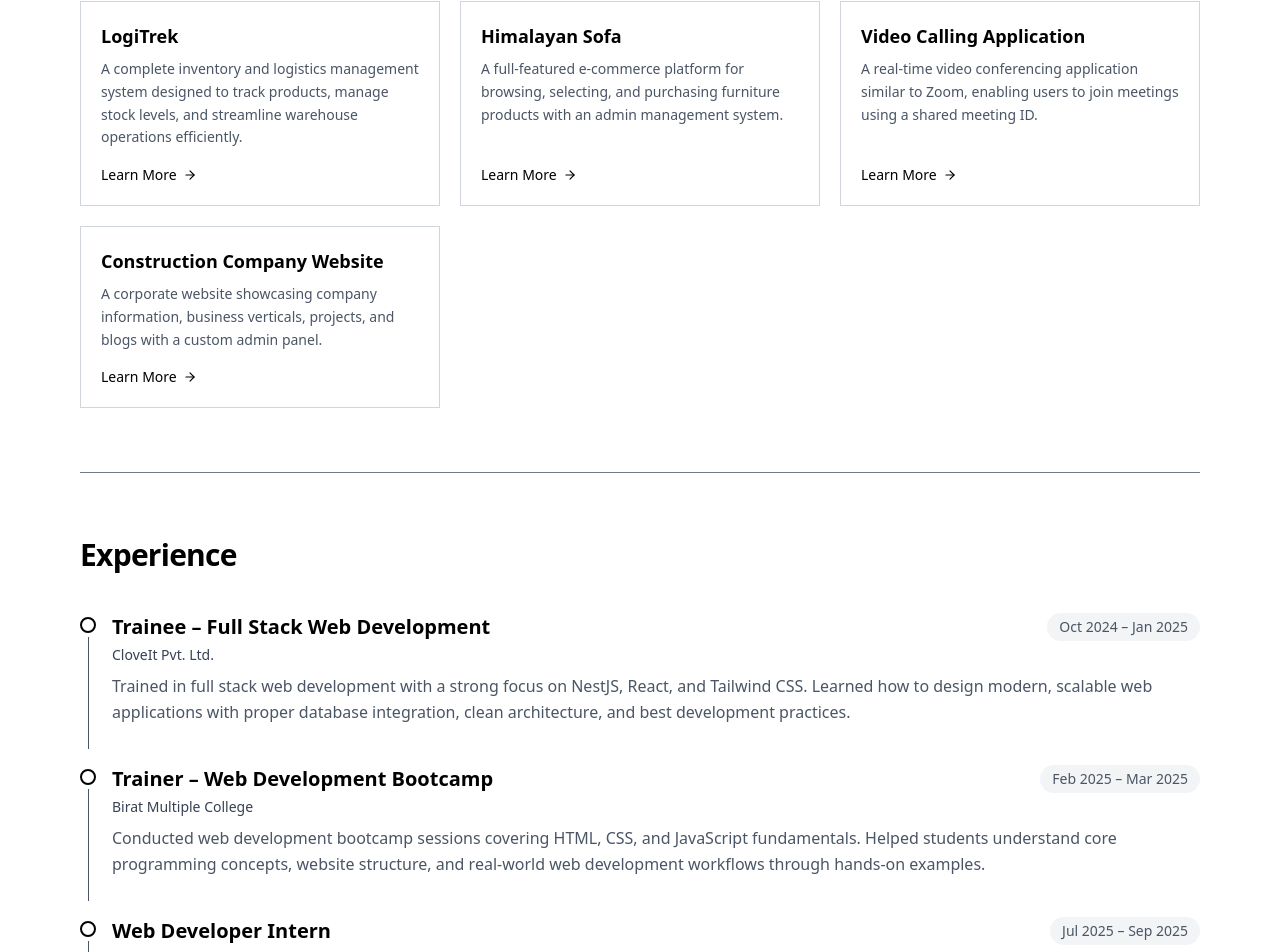
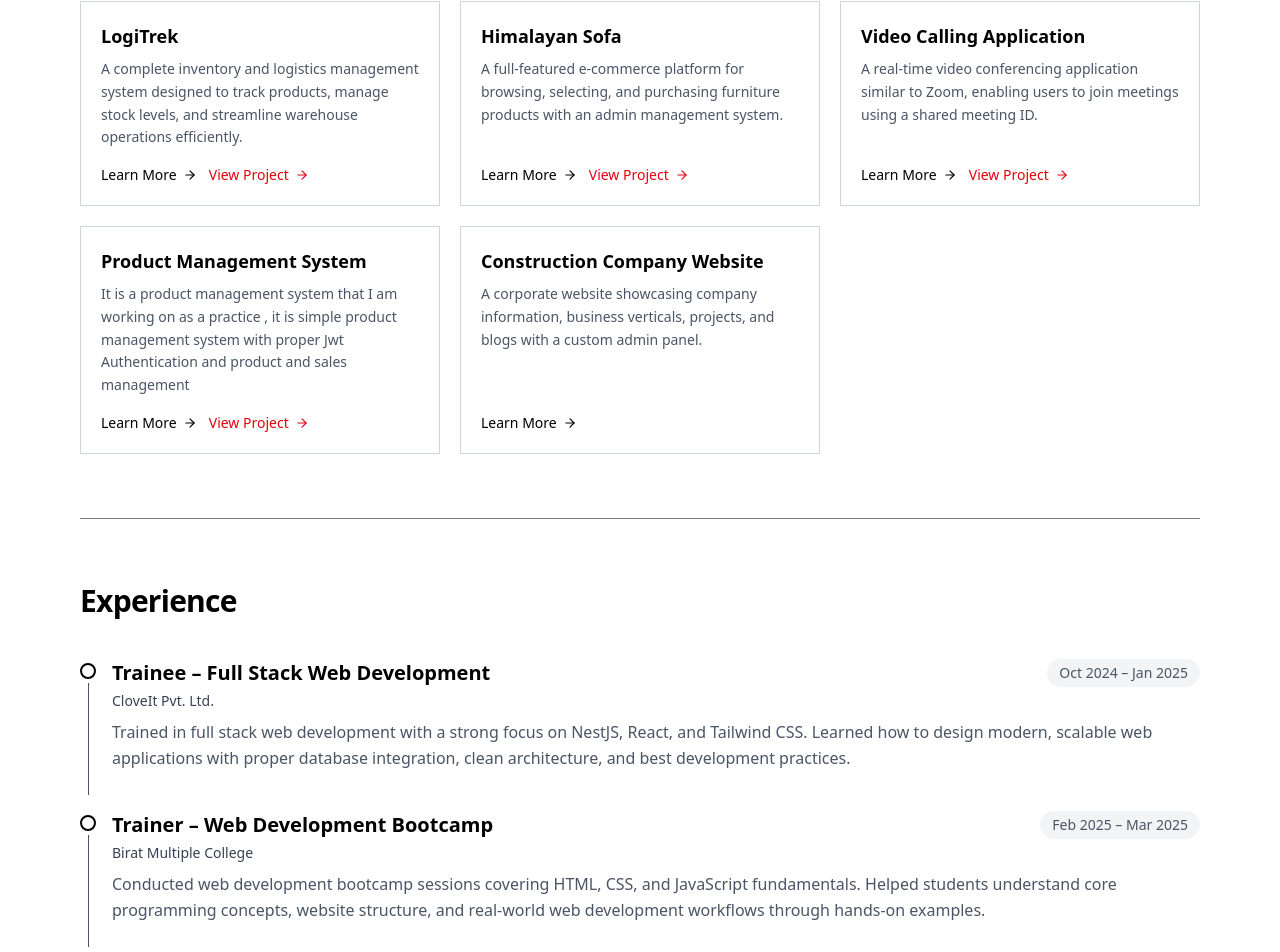
Before and after one commit to anojpradhan/portfolio, a React (Vite) app: page / in a window 1280 px wide. Shown: the part 1190-2142 px from the top of the page. Built offline with nearby package versions, Linux system fonts and the light colour scheme.

Commit message:
Project added

```diff
--- a/src/components/ProjectCard.jsx
+++ b/src/components/ProjectCard.jsx
@@ -1,7 +1,7 @@
 import { ArrowRight } from "lucide-react";
 import { useNavigate } from "react-router-dom";
 
-const ProjectCard = ({ title, desc, slug }) => {
+const ProjectCard = ({ title, desc, slug, url }) => {
   const navigate = useNavigate();
 
   return (
@@ -14,9 +14,14 @@ const ProjectCard = ({ title, desc, slug }) => {
         <p className="text-gray-600 text-sm leading-relaxed">{desc}</p>
       </div>
 
+      <div className="flex gap-3">
+        {/* Learn More button */}
         <button
-        className="flex items-center gap-1.5 text-sm font-medium group-hover:underline underline-offset-4 transition-all hover:cursor-pointer"
-        onClick={() => navigate(`/projects/${slug}`)}
+          className="flex items-center gap-1.5 text-sm font-medium hover:underline underline-offset-4 transition-all hover:cursor-pointer"
+          onClick={(e) => {
+            e.stopPropagation();
+            navigate(`/projects/${slug}`);
+          }}
         >
           Learn More
           <ArrowRight
@@ -24,6 +29,24 @@ const ProjectCard = ({ title, desc, slug }) => {
             className="group-hover:translate-x-1 transition-transform"
           />
         </button>
+
+        {/* View Project button */}
+        {url && (
+          <a
+            href={url}
+            target="_blank"
+            rel="noopener noreferrer"
+            className="flex items-center gap-1.5 text-sm font-medium text-red-600 hover:underline underline-offset-4 transition-all"
+            onClick={(e) => e.stopPropagation()}
+          >
+            View Project
+            <ArrowRight
+              size={14}
+              className="translate-x-0 group-hover:translate-x-1 transition-transform"
+            />
+          </a>
+        )}
+      </div>
     </div>
   );
 };
--- a/src/components/Projects.jsx
+++ b/src/components/Projects.jsx
@@ -10,6 +10,7 @@ const Projects = () => {
           title={project.title}
           desc={project.desc}
           slug={project.slug}
+          url={project.url}
         />
       ))}
     </div>
--- a/src/data/projects.js
+++ b/src/data/projects.js
@@ -4,7 +4,7 @@ export const projects = [
     type: "Inventory & Logistics Management System",
     desc: "A complete inventory and logistics management system designed to track products, manage stock levels, and streamline warehouse operations efficiently.",
     longdesc:
-      "LogiTrek is a full-scale inventory and logistics management system built to solve real-world business problems related to stock tracking and warehouse operations. The system allows organizations to manage products, monitor stock movements, and maintain accurate inventory records across multiple locations.\n\nThe backend was developed using Laravel with a strong focus on clean architecture, modular design, and scalable database relationships. Inertia.js was used to bridge the backend with a React-based frontend, providing a smooth and modern user experience without unnecessary API complexity.\n\nRole-based authentication was implemented to ensure secure access control for administrators and staff. Performance optimization, validation, and maintainable coding practices were key priorities throughout the development lifecycle, making the system suitable for production-level use.",
+      "LogiTrek is a full-scale inventory and logistics management system built as a practice to solve real-world business problems related to stock tracking and warehouse operations. The system allows organizations to manage products, monitor stock movements, and maintain accurate inventory records across multiple locations.\n\nThe backend was developed using Laravel with a strong focus on clean architecture, modular design, and scalable database relationships. Inertia.js was used to bridge the backend with a React-based frontend, providing a smooth and modern user experience without unnecessary API complexity.\n\nRole-based authentication was implemented to ensure secure access control for administrators and staff. Performance optimization, validation, and maintainable coding practices were key priorities throughout the development lifecycle, making the system suitable for production-level use.",
     skills: [
       "Laravel",
       "React",
@@ -16,7 +16,7 @@ export const projects = [
       "System Architecture",
     ],
     slug: "logitrek",
-    url: "",
+    url: "https://github.com/anojpradhan/IMS",
   },
   {
     title: "Himalayan Sofa",
@@ -34,7 +34,7 @@ export const projects = [
       "Database Design",
     ],
     slug: "himalayan-sofa",
-    url: "",
+    url: "https://www.himalayansofa.com",
   },
   {
     title: "Video Calling Application",
@@ -50,7 +50,25 @@ export const projects = [
       "Peer-to-Peer Networking",
     ],
     slug: "video-call-app",
-    url: "",
+    url: "https://github.com/anojpradhan/video_call",
+  },
+  {
+    title: "Product Management System",
+    type: "Stock Management",
+    desc: "It is a product management system that I am working on as a practice , it is simple product management system with proper Jwt Authentication and product and sales management",
+    longdesc:
+      "This Product Management System is a full-stack web application designed for managing products, sales, and inventory efficiently. It serves as a practice project with a strong focus on implementing real-world features like JWT-based authentication, role-based access control, and proper database relationships.\n\nThe backend is built using NestJS with Prisma ORM and PostgreSQL, ensuring a scalable and maintainable architecture. The system supports product creation, updates, deletion, and sales tracking while maintaining secure user authentication and authorization flows. Validation, error handling, and optimized database queries were implemented to ensure reliability and performance.\n\nOn the frontend, React is used to build a responsive and interactive interface. TanStack Query is employed for efficient data fetching and state management, while Ant Design components provide a consistent and professional look and feel. Users can view product lists, manage inventory levels, and track sales in real-time.\n\nThis project emphasizes best coding practices, modular design, and maintainability, making it a solid foundation for expanding into more complex inventory or stock management solutions in the future.",
+    skills: [
+      "Nest",
+      "Prisma ORM",
+      "React",
+      "Postgres",
+      "TanStack",
+      "AntDesign",
+      "Stock Management",
+    ],
+    slug: "product-management",
+    url: "https://github.com/anojpradhan/Product-Management",
   },
   {
     title: "Construction Company Website",
@@ -67,6 +85,5 @@ export const projects = [
       "Content Management",
     ],
     slug: "construction-site",
-    url: "",
   },
 ];
--- a/src/pages/SingleProject.jsx
+++ b/src/pages/SingleProject.jsx
@@ -29,6 +29,23 @@ const SingleProject = () => {
             ))}
           </div>
 
+          {/* VIEW PROJECT BUTTON */}
+          {project.url && (
+            <div className="mt-6">
+              <a
+                href={project.url}
+                target="_blank"
+                rel="noopener noreferrer"
+                className="inline-flex items-center gap-2 text-sm font-medium text-red-600 hover:underline underline-offset-4 transition-all"
+              >
+                View Project
+                <span className="transform transition-transform group-hover:translate-x-1">
+                  →
+                </span>
+              </a>
+            </div>
+          )}
+
           {/* MOBILE SKILLS */}
           <div className="block lg:hidden mt-12">
             <h3 className="text-lg font-semibold mb-4">Skills Used</h3>
@@ -55,6 +72,7 @@ const SingleProject = () => {
                   title={project.title}
                   desc={project.desc}
                   slug={project.slug}
+                  url={project.url}
                 />
               ))}
             </div>
```
Lines whose indentation alone changed are shown as unchanged.
